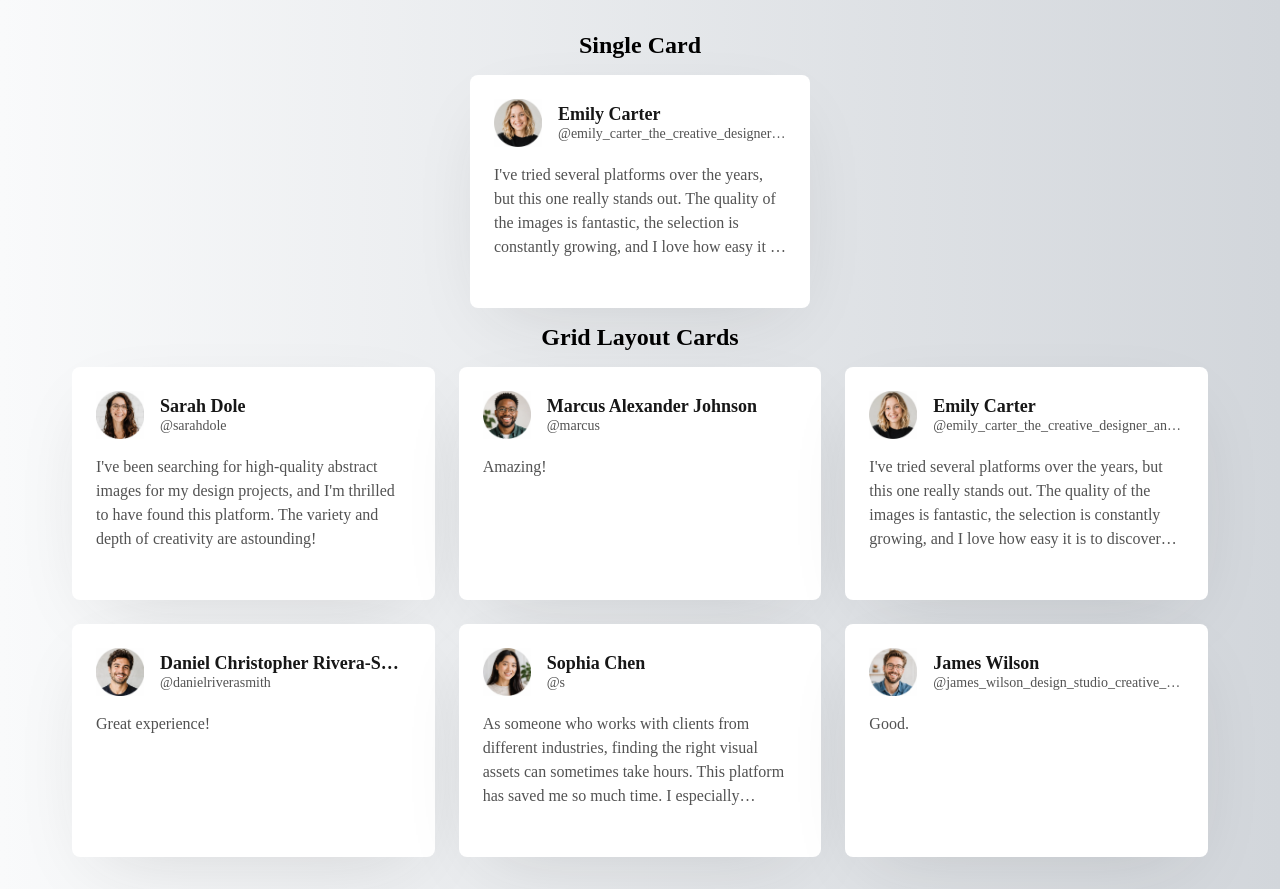
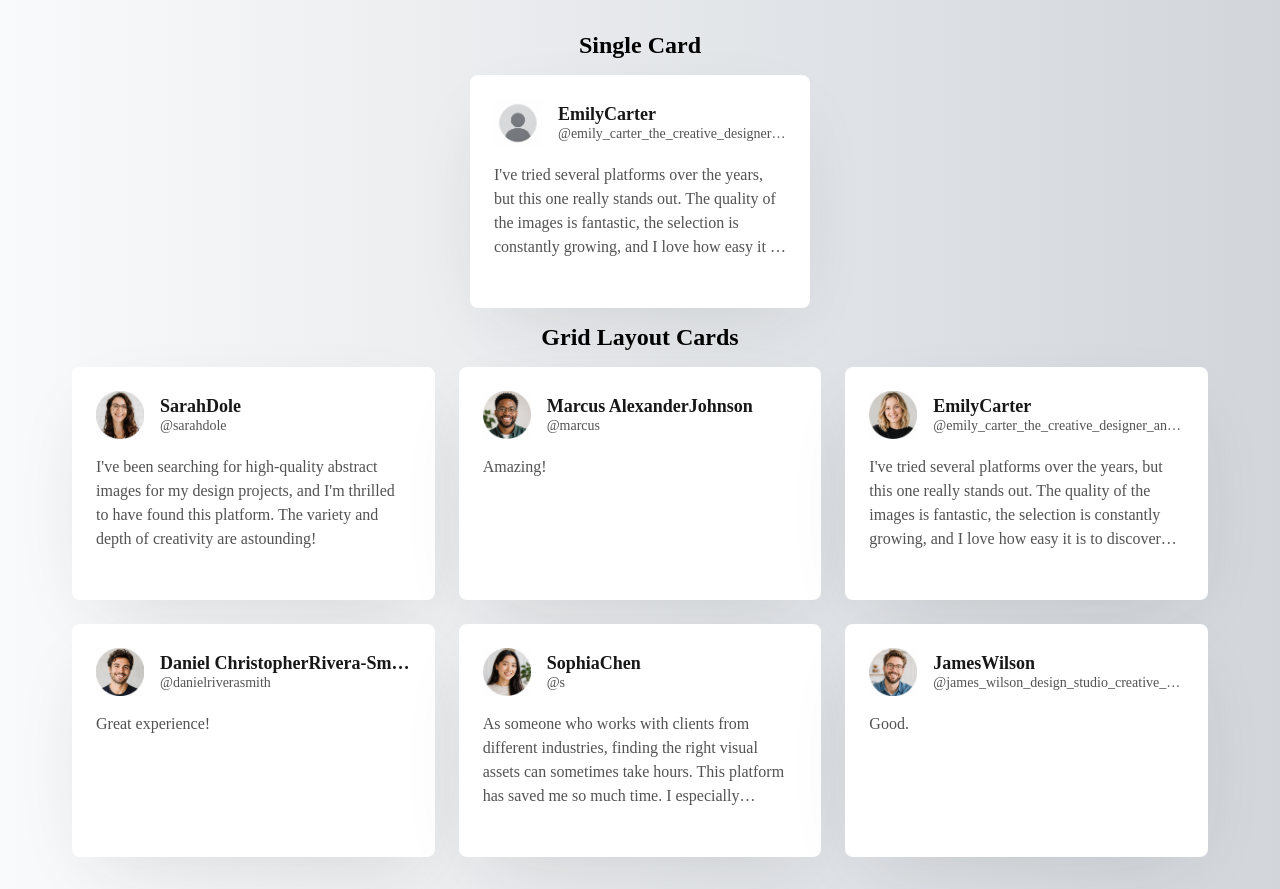
Before and after one commit to EmLopezDev/component-library, a React (Vite) app: page / in a window 1280 px wide. Built offline with nearby package versions, Linux system fonts and the light colour scheme.

Commit message:
feat: added fallbacks for display name and user avatar

```diff
--- a/src/App.tsx
+++ b/src/App.tsx
@@ -14,7 +14,7 @@ const App = () => {
                     firstName={singelCardData.firstName}
                     lastName={singelCardData.lastName}
                     userName={singelCardData.userName}
-                    avatarUrl={singelCardData.avatarUrl}
+                    avatarUrl=""
                     comment={singelCardData.comment}
                 />
             </div>
--- a/src/components/testimonial-card/TestimonialCard.tsx
+++ b/src/components/testimonial-card/TestimonialCard.tsx
@@ -1,4 +1,5 @@
 import "./TestimonialCard.css";
+import defaultAvatart from "../../assets/testimonial_card/defaultAvatar.webp";
 
 export type TestimonialCardProps = {
     id: number;
@@ -16,23 +17,24 @@ const TestimonialCard = ({
     avatarUrl,
     comment,
 }: TestimonialCardProps) => {
+    const displayName = firstName + lastName || "User";
     return (
+        comment && (
             <article className="testimonial__card">
                 <div className="testimonial__header">
                     <img
                         className="testimonial__avatar"
-                    src={avatarUrl}
-                    alt={`${firstName} ${lastName} picture`}
+                        src={avatarUrl || defaultAvatart}
+                        alt={`${displayName} avatar`}
                     />
                     <div className="testimonial__meta-data">
-                    <h3 className="testimonial__name">
-                        {firstName} {lastName}
-                    </h3>
+                        <h3 className="testimonial__name">{displayName}</h3>
                         <span className="testimonial__user-name">{userName}</span>
                     </div>
                 </div>
                 <p className="testimonial__comment">{comment}</p>
             </article>
+        )
     );
 };
 
```
Also changed, not shown: src/assets/testimonial_card/defaultAvatar.webp (added). Lines whose indentation alone changed are shown as unchanged.
